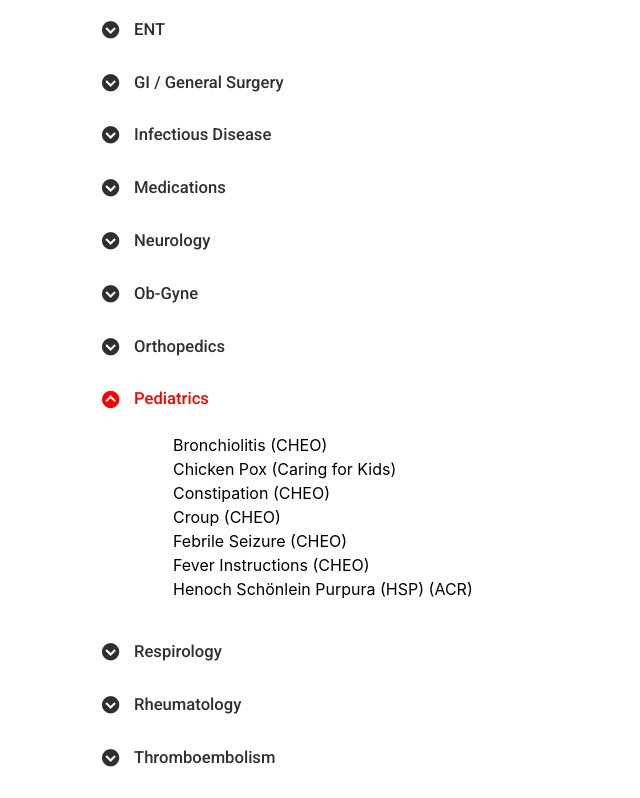
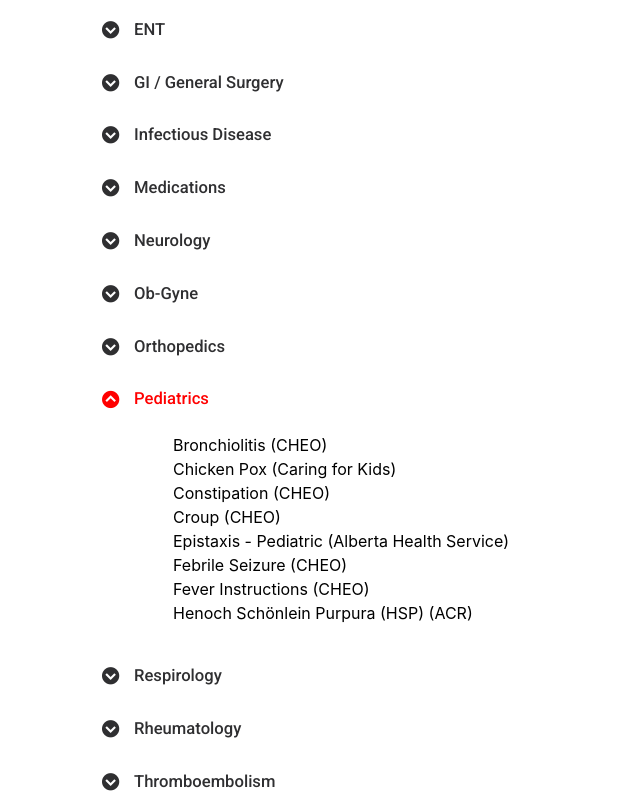
Before and after one commit to jdc9111/handouts, a plain HTML site: page index.html in a window 1280 px wide. Both pictures are taken after a click on the link "Pediatrics". Shown: the part 580-1378 px from the top of the page, without its empty margins (0-640 px from the left). Drawn offline with nearby package versions, Linux system fonts and the light colour scheme.

Commit message:
Updated with pediatric epistaxis

```diff
--- a/index.html
+++ b/index.html
@@ -186,6 +186,7 @@
     <div id="collapseENT" class="collapse" aria-labelledby="headingENT" data-parent="#accordionExample">
         <div class="card-body">
             <ul class = drop>
+                <li><a href="https://www.albertahealthservices.ca/assets/heal/heal-handout-nosebleeds.pdf">Epistaxis - Pediatric (Alberta Health Service)</li>
                 <li><a href="https://choosingwiselycanada.org/wp-content/uploads/2017/06/Antibiotics-Sinus-Infections.pdf">Sinusitis (Choosing Wisely)</a></li>
             </ul>
         </div>
@@ -339,7 +340,8 @@
                 <li><a href="https://www.cheo.on.ca/en/resources-and-support/resources/P5040E.pdf">Bronchiolitis (CHEO)</a></li>
                 <li><a href="https://www.caringforkids.cps.ca/handouts/chickenpox">Chicken Pox (Caring for Kids)</a></li>
 				<li><a href="https://www.cheo.on.ca/en/resources-and-support/resources/Constipation-for-ED-EN.pdf">Constipation (CHEO)</a></li>
-				<li><a href="https://www.cheo.on.ca/en/resources-and-support/resources/P5324EF.pdf">Croup (CHEO)</a></li>
+                <li><a href="https://www.cheo.on.ca/en/resources-and-support/resources/P5324EF.pdf">Croup (CHEO)</a></li>
+                <li><a href="https://www.albertahealthservices.ca/assets/heal/heal-handout-nosebleeds.pdf">Epistaxis - Pediatric (Alberta Health Service)</li>
 				<li><a href="https://outreach.cheo.on.ca/document/680">Febrile Seizure (CHEO)</a></li>
 				<li><a href="https://www.cheo.on.ca/en/resources-and-support/resources/P5325E.pdf">Fever Instructions (CHEO) </a><li></li>
 				<li><a href="https://www.rheumatology.org/Portals/0/Files/Henoch-Sch%C3%B6nlein-Purpura-Fact-Sheet.pdf">Henoch Schönlein Purpura (HSP) (ACR)</a></li>
```
